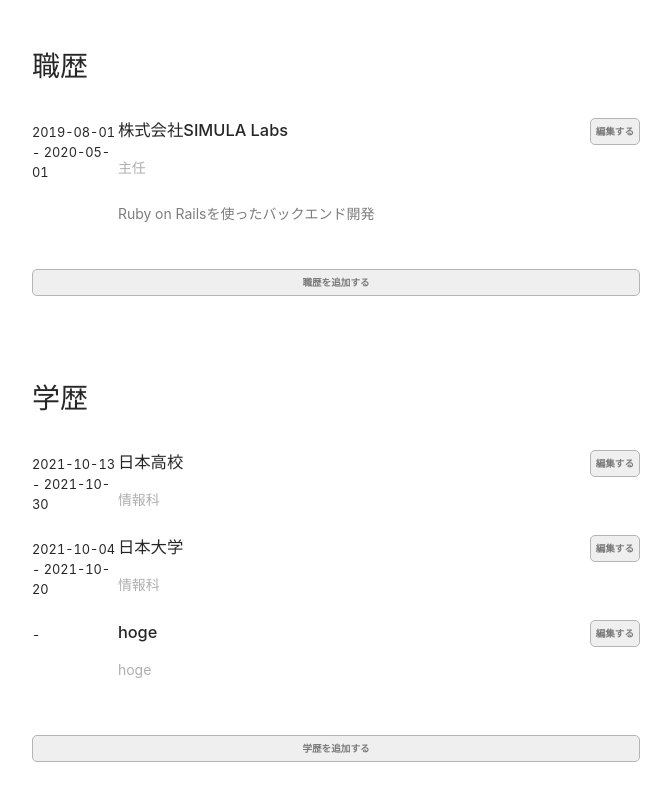
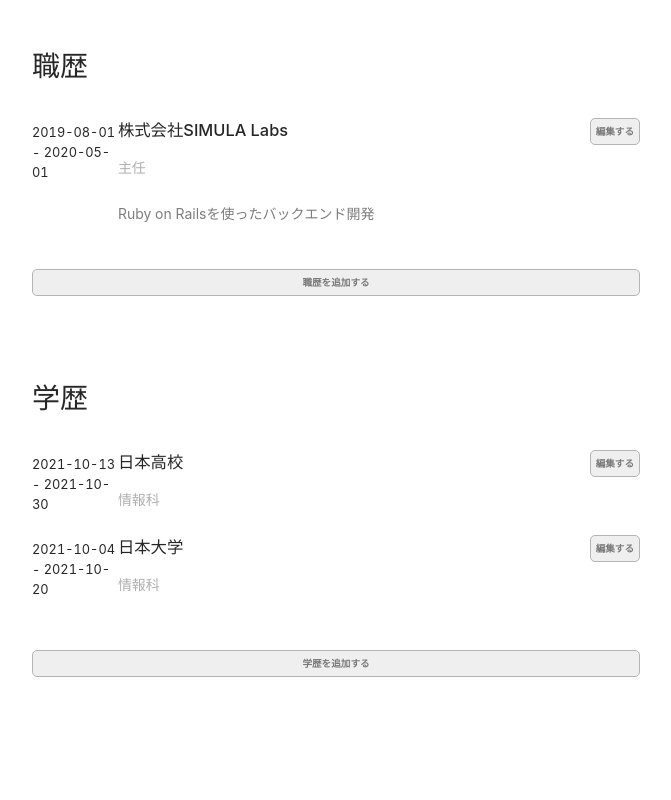
Before and after one commit to yoseei/gulliver_works_account, a React app: page /profile in a window 1280 px wide. Shown: the part 544-1344 px from the top of the page, without its empty margins (304-975 px from the left). After the commit the page ends 1321 px from the top, so only its background shows below. Built offline with nearby package versions, Linux system fonts and the light colour scheme; no server answers; data requests are answered from the project's data file.

Commit message:
localhostのURLを定数に変換

```diff
--- a/db.json
+++ b/db.json
@@ -56,13 +56,6 @@
       "since_date": "2021-10-13",
       "until_date": "2021-10-30",
       "id": 4
-    },
-    {
-      "name": "hoge",
-      "faculty": "hoge",
-      "since_date": "",
-      "until_date": "",
-      "id": 5
     }
   ],
   "companies": [
--- a/package.json
+++ b/package.json
@@ -31,6 +31,7 @@
     "react-router-dom": "^5.2.0",
     "recoil": "^0.1.2",
     "ress": "^4.0.0",
+    "swr": "^1.0.1",
     "typescript": "^4.2.3",
     "yarn": "^1.22.11"
   },
--- a/src/components/academicHistoryModal/AcademicHistoryModal.tsx
+++ b/src/components/academicHistoryModal/AcademicHistoryModal.tsx
@@ -9,6 +9,7 @@ import Input from "../input/Input";
 import Modal from "@material-ui/core/Modal";
 import { notification } from "antd";
 import { useForm } from "react-hook-form";
+import { localHostURL } from "../../hooks/localHostURL";
 
 type PropsType = {
   openAcademicHistoryModal: boolean;
@@ -31,7 +32,7 @@ const AcademicHistoryModal = ({
 
       const res = await HttpClient.request({
         method: "POST",
-        url: `http://localhost:3000/academic_histories`,
+        url: `${localHostURL}/academic_histories`,
         data: {
           ...data,
         },
--- a/src/components/editAcademicHistoryModal/EditAcademicHistoryModal.tsx
+++ b/src/components/editAcademicHistoryModal/EditAcademicHistoryModal.tsx
@@ -10,6 +10,7 @@ import Input from "../input/Input";
 import Modal from "@material-ui/core/Modal";
 import { notification } from "antd";
 import { useForm } from "react-hook-form";
+import { localHostURL } from "../../hooks/localHostURL";
 
 type PropsType = {
   openEditAcademicHistoryModal: boolean;
@@ -32,7 +33,7 @@ const EditAcademicHistoryModal = ({
 
       const res = await HttpClient.request({
         method: "PUT",
-        url: `http://localhost:3000/academic_histories/${academicHistoryData?.id}`,
+        url: `${localHostURL}/academic_histories/${academicHistoryData?.id}`,
         data: {
           ...data,
         },
@@ -51,7 +52,7 @@ const EditAcademicHistoryModal = ({
       if (!academicHistoryData) return;
       await HttpClient.request({
         method: "DELETE",
-        url: `http://localhost:3000/academic_histories/${academicHistoryData?.id}`,
+        url: `${localHostURL}/academic_histories/${academicHistoryData?.id}`,
       });
       alert("学歴を削除しました。");
     } catch (err) {
--- a/src/components/editBiographyModal/EditBiographyModal.tsx
+++ b/src/components/editBiographyModal/EditBiographyModal.tsx
@@ -8,6 +8,7 @@ import { ProfileType } from "../../data/profile/index";
 import { notification } from "antd";
 import { useForm } from "react-hook-form";
 import { useHistory } from "react-router-dom";
+import { localHostURL } from "../../hooks/localHostURL";
 
 type PropsType = {
   openEditBiographyModal: boolean;
@@ -36,7 +37,7 @@ const EditBiographyModal = ({
 
       const res = await HttpClient.request({
         method: "PUT",
-        url: `http://localhost:3000/profiles/${profile.id}`,
+        url: `${localHostURL}/profiles/${profile.id}`,
         data: {
           id: profile.id,
           name: profile.name,
--- a/src/components/profileModal/ProfileModal.tsx
+++ b/src/components/profileModal/ProfileModal.tsx
@@ -8,6 +8,7 @@ import { notification } from "antd";
 import { ProfileType } from "../../data/profile/index";
 import { useForm } from "react-hook-form";
 import { useHistory } from "react-router-dom";
+import { localHostURL } from "../../hooks/localHostURL";
 
 type PropsType = {
   openProfileModal: boolean;
@@ -37,7 +38,7 @@ const ProfileModal = ({
     try {
       const res = await HttpClient.request({
         method: "PUT",
-        url: "http://localhost:3000/profiles/1",
+        url: `${localHostURL}/profiles/1`,
         data: {
           id: profile ? profile.id : "",
           name: data.profileName,
--- /dev/null
+++ b/src/hooks/localHostURL.ts
@@ -0,0 +1 @@
+export const localHostURL = "http://localhost:3000";
--- a/src/scenes/companyDetail/CompanyDetail.tsx
+++ b/src/scenes/companyDetail/CompanyDetail.tsx
@@ -4,6 +4,7 @@ import styles from "./CompanyDetail.module.scss";
 import { CompanyDataType } from "data/company";
 import { HttpClient } from "../../utilities/axiosInstance";
 import { notification } from "antd";
+import { localHostURL } from "../../hooks/localHostURL";
 
 const CompanyDetail = () => {
   const [company, setCompany] = useState<CompanyDataType | undefined>();
@@ -13,7 +14,7 @@ const CompanyDetail = () => {
       const fetchCompany = async () => {
         const res = await HttpClient.request({
           method: "GET",
-          url: `http://localhost:3000/companies/1`,
+          url: `${localHostURL}/companies/1`,
         });
         const companyData = res.data;
         setCompany(companyData);
--- a/src/scenes/companyEdit/CompanyEdit.tsx
+++ b/src/scenes/companyEdit/CompanyEdit.tsx
@@ -5,13 +5,14 @@ import { CompanyDataType } from "../../data/company";
 import CompanyForm from "../../components/companyForm/CompanyForm";
 import { HttpClient } from "../../utilities/axiosInstance";
 import { notification } from "antd";
+import { localHostURL } from "../../hooks/localHostURL";
 
 const CorporateEdit = () => {
   const handleEditCompanyInfo = async (data: CompanyDataType) => {
     try {
       const response = await HttpClient.request({
         method: "PUT",
-        url: `http://localhost:3000/companies/1`,
+        url: `${localHostURL}/companies/1`,
         data: { ...data },
       });
     } catch (err) {
--- a/src/scenes/companyRegistration/CompanyRegistration.tsx
+++ b/src/scenes/companyRegistration/CompanyRegistration.tsx
@@ -6,6 +6,7 @@ import { CompanyDataType } from "../../data/company";
 import { HttpClient } from "../../utilities/axiosInstance";
 import { notification } from "antd";
 import { useForm } from "react-hook-form";
+import { localHostURL } from "../../hooks/localHostURL";
 
 const CompanyRegistration = () => {
   const { reset } = useForm();
@@ -14,7 +15,7 @@ const CompanyRegistration = () => {
     try {
       const response = await HttpClient.request({
         method: "POST",
-        url: `http://localhost:3000/companies`,
+        url: `${localHostURL}/companies`,
         data: { ...data },
       });
       reset();
--- a/src/scenes/profile/Profile.tsx
+++ b/src/scenes/profile/Profile.tsx
@@ -1,20 +1,20 @@
 import React, { useEffect, useState } from "react";
 import styles from "./Profile.module.scss";
 
+import { AccountType } from "../../data/account/index";
+import { AcademicHistoryType } from "../../data/academicHistory/index";
+import AcademicHistoryTable from "../../components/academicHistoryTable/AcademicHistoryTable";
+import AcademicHistoryModal from "../../components/academicHistoryModal/AcademicHistoryModal";
 import Button from "../../components/button/Button";
+import EditBiographyModal from "../../components/editBiographyModal/EditBiographyModal";
 import { HttpClient } from "../../utilities/axiosInstance";
 import ProfileImage from "../../components/profileImage/ProfileImage";
 import ProfileMainImage from "../../components/profileMainImage/ProfileMainImage";
+import ProfileModal from "../../components/profileModal/ProfileModal";
 import { ProfileType } from "../../data/profile/index";
-import { AccountType } from "../../data/account/index";
 import { WorkHistoryType } from "../../data/workHistory/index";
-import { AcademicHistoryType } from "../../data/academicHistory/index";
 import WorkHistoryTable from "../../components/workHistoryTable/WorkHistoryTable";
-import AcademicHistoryTable from "../../components/academicHistoryTable/AcademicHistoryTable";
-import ProfileModal from "../../components/profileModal/ProfileModal";
-import EditBiographyModal from "../../components/editBiographyModal/EditBiographyModal";
-import AcademicHistoryModal from "../../components/academicHistoryModal/AcademicHistoryModal";
-
+import { localHostURL } from "../../hooks/localHostURL";
 const Profile = () => {
   const [account, setAccount] = useState<AccountType>();
   const [academicHistories, setAcademicHistories] =
@@ -55,7 +55,7 @@ const Profile = () => {
     const fetchAccounts = async () => {
       const res = await HttpClient.request({
         method: "GET",
-        url: "http://localhost:3000/accounts/1",
+        url: `${localHostURL}/accounts/1`,
       });
 
       const accountData = res.data;
@@ -68,7 +68,7 @@ const Profile = () => {
     const fetchProfile = async () => {
       const res = await HttpClient.request({
         method: "GET",
-        url: `http://localhost:3000/accounts/${accountId}/profiles`,
+        url: `${localHostURL}/accounts/${accountId}/profiles`,
       });
 
       const profileData = res.data[0];
@@ -81,7 +81,7 @@ const Profile = () => {
     const fetchWorkHistory = async () => {
       const res = await HttpClient.request({
         method: "GET",
-        url: "http://localhost:3000/work_histories/1",
+        url: `${localHostURL}/work_histories/1`,
       });
 
       const workHistoryData = res.data;
@@ -94,7 +94,7 @@ const Profile = () => {
     const fetchAcademicHistory = async () => {
       const res = await HttpClient.request({
         method: "GET",
-        url: "http://localhost:3000/academic_histories/",
+        url: `${localHostURL}/academic_histories/`,
       });
       const academicHistories = res.data;
 
```
Also changed, not shown: 1 other file (tests, documents, lock files or other folders).
